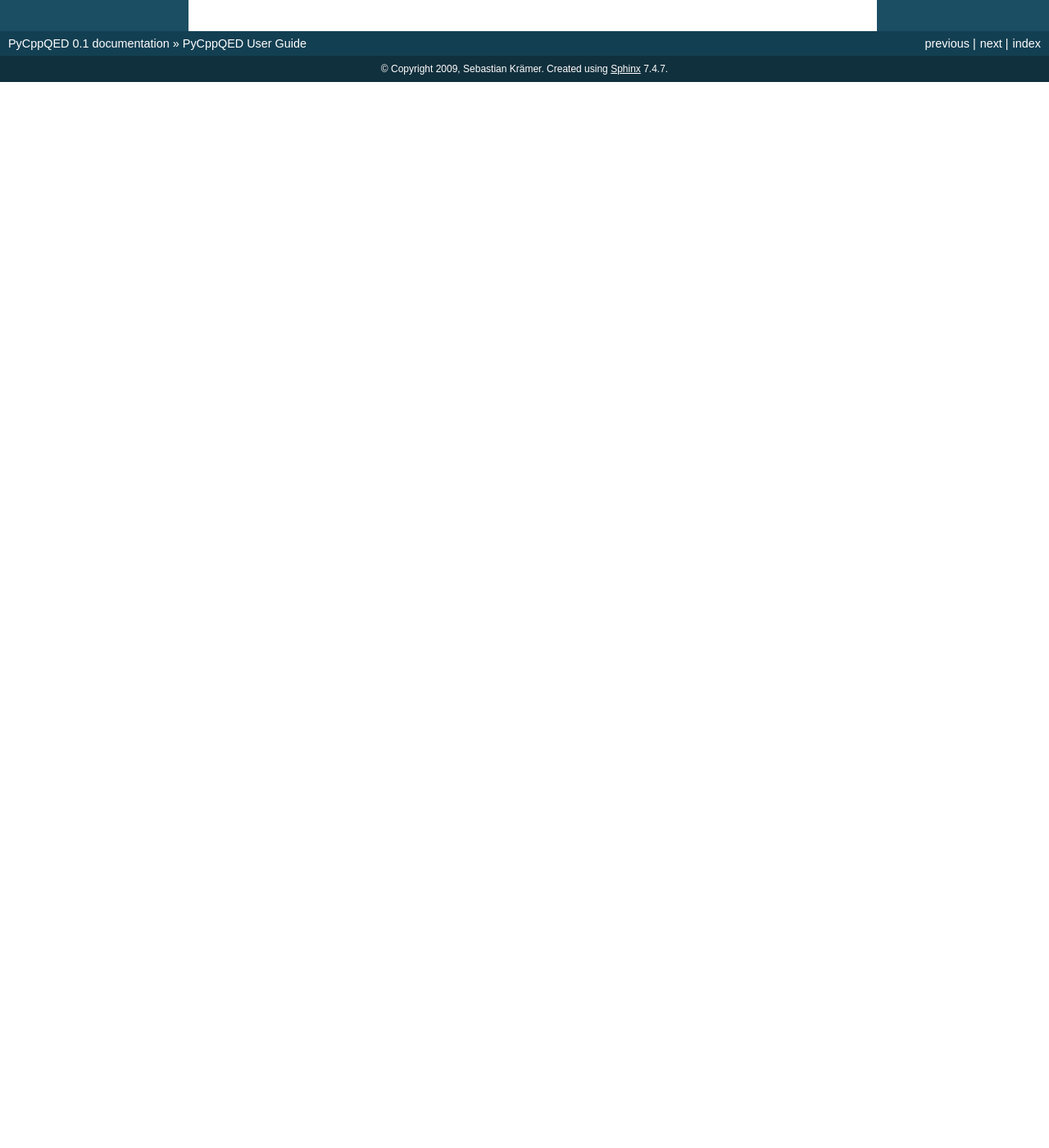
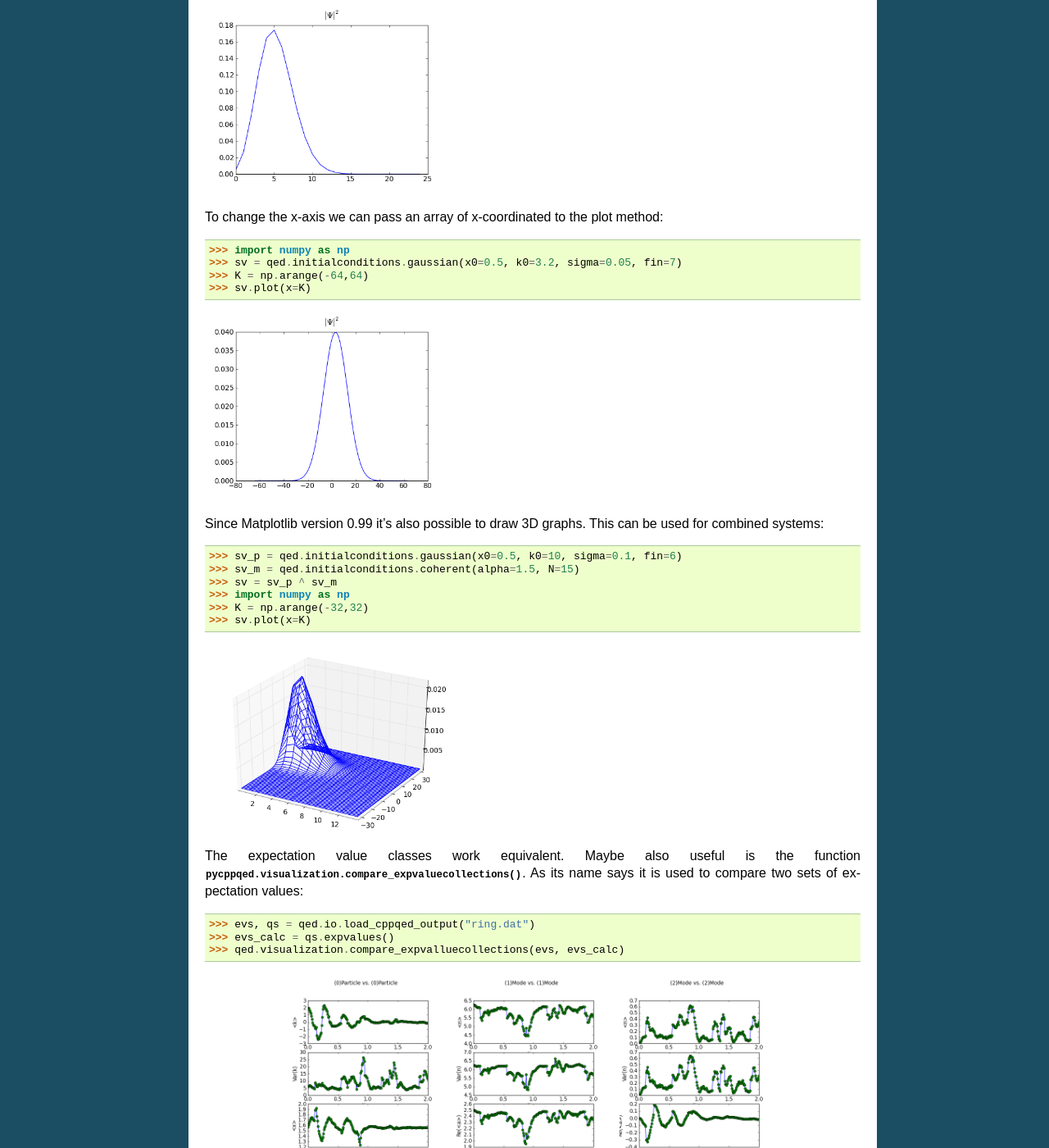
Before and after one commit to bastikr/pycppqed, a Sphinx documentation site: the page built from docs/user_guide.rst, in a window 1280 px wide and 1400 px high, scrolled down 7268 px. Shown: the whole window at 82% size. Built offline with Sphinx 7.4.7, drawn with Linux system fonts in a browser that asks for light colours; formulas are drawn with MathJax 3; before the commit the page ends 7368 px from its top, so only the background shows below that; some of the changed text lies outside the part shown.

Commit message:
Finish documentation.

```diff
--- a/docs/conf.py
+++ b/docs/conf.py
@@ -168,13 +168,13 @@ htmlhelp_basename = 'PyCppQEDdoc'
 latex_paper_size = 'a4'
 
 # The font size ('10pt', '11pt' or '12pt').
-latex_font_size = '11pt'
+latex_font_size = '10pt'
 
 # Grouping the document tree into LaTeX files. List of tuples
 # (source start file, target name, title, author, documentclass [howto/manual]).
 latex_documents = [
-  ('index', 'PyCppQED.tex', u'PyCppQED Documentation',
-   u'Sebastian Kraemer', 'howto'),
+  ('user_guide', 'PyCppQED.tex', u'PyCppQED User Guide',
+   u'Sebastian Krämer', 'howto'),
 ]
 
 # The name of an image file (relative to this directory) to place at the top of
@@ -193,3 +193,5 @@ latex_use_parts = False
 
 # If false, no module index is generated.
 latex_use_modindex = False
+
+latex_elements = {"printindex": ""}
--- a/docs/user_guide.rst
+++ b/docs/user_guide.rst
@@ -7,6 +7,7 @@ PyCppQED User Guide
 This guide explains how to use different features of PyCppQED. For a detailed
 documentation about all modules, classes and functions look into the
 :ref:`reference`.
+
 
 .. contents::
     :depth: 3
@@ -433,8 +434,80 @@ easily plot them using `Matplotlib`_ or `Gnuplot`_. However, PyCppQED
 implements some functions to let you take a quick look on these objects. All
 but the StateVectorTrajectory class have a :meth:`plot` method::
 
-    >>> sv = qed.initialconditions.gaussian(x0=0.5, k0=3.2, sigma=0.4, fin=7)
+    >>> sv = qed.initialconditions.coherent(alpha=2.3, N=25)
     >>> sv.plot()
+
+.. image:: media/graph_coherent.png
+    :width: 8cm
+    :height: 6cm
+
+To change the x-axis we can pass an array of x-coordinated to the plot method::
+
+    >>> import numpy as np
+    >>> sv = qed.initialconditions.gaussian(x0=0.5, k0=3.2, sigma=0.05, fin=7)
+    >>> K = np.arange(-64,64)
+    >>> sv.plot(x=K)
+
+.. image:: media/graph_gaussian.png
+    :width: 8cm
+    :height: 6cm
+
+Since Matplotlib version 0.99 it's also possible to draw 3D graphs. This
+can be used for combined systems::
+
+    >>> sv_p = qed.initialconditions.gaussian(x0=0.5, k0=10, sigma=0.1, fin=6)
+    >>> sv_m = qed.initialconditions.coherent(alpha=1.5, N=15)
+    >>> sv = sv_p ^ sv_m
+    >>> import numpy as np
+    >>> K = np.arange(-32,32)
+    >>> sv.plot(x=K)
+
+.. image:: media/graph_gaussian&mode.png
+    :width: 8cm
+    :height: 6cm
+
+The expectation value classes work equivalent. Maybe also useful is the
+function :func:`pycppqed.visualization.compare_expvaluecollections`. As its
+name says it is used to compare two sets of expectation values::
+
+    >>> evs, qs = qed.io.load_cppqed_output("ring.dat")
+    >>> evs_calc = qs.expvalues()
+    >>> qed.visualization.compare_expvalluecollections(evs, evs_calc)
+
+========= ========= =========
+|expval1| |expval2| |expval3|
+========= ========= =========
+
+.. |expval1| image:: media/graph_expvals1.png
+    :width: 5cm
+    :height: 8cm
+
+.. |expval2| image:: media/graph_expvals2.png
+    :width: 5cm
+    :height: 8cm
+.. |expval3| image:: media/graph_expvals3.png
+    :width: 5cm
+    :height: 8cm
+
+
+The only object that is now left, is the
+:class:`pycppqed.statevector.StateVectorTrajectory` class. It represents the
+time evolution of a state vector. For a 1D system there are already three
+dimensions to plot. This would be possible, but an alternative is to use
+an animation which will also work for 2D systems.
+Animations are implemented as interactive window, but it's also possible
+to save movies in any format mencoder can write. This functionality
+is only very basic and it may need changes on the source code to obtain
+professional looking movies. However, here is the code::
+
+    >>> import numpy as np
+    >>> time = np.linspace(-np.pi, np.pi, 2**6)
+    >>> g = qed.initialconditions.gaussian
+    >>> svt = [g(sigma=t) ^ g(sigma=0.15-t) for t in time]
+    >>> svt.animate()
+
+And here is the example movie: `animation.avi <_static/animation.avi>`_
+
 
 
 .. _C++QED: http://sourceforge.net/projects/cppqed
```
Also changed, not shown: other parts of docs/user_guide.rst (+1 -1 lines), docs/media/graph1.png (deleted), docs/media/graph2.png (deleted), docs/media/graph3.png (deleted), docs/media/graph_coherent.png (added), docs/media/graph_expvals1.png (added), docs/media/graph_expvals2.png (added), docs/media/graph_expvals3.png (added), docs/media/graph_gaussian&mode.png (added), docs/media/graph_gaussian.png (added), docs/media/thumb_graph1.png (deleted), docs/media/thumb_graph2.png (deleted), docs/media/thumb_graph3.png (deleted), 1 other file.
